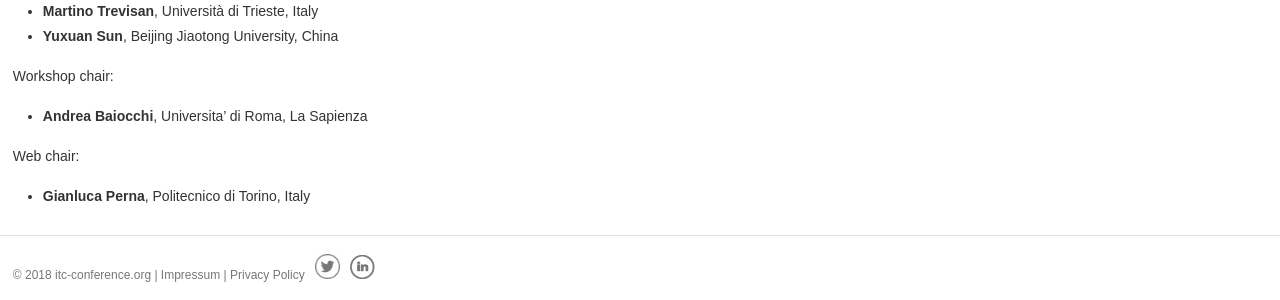
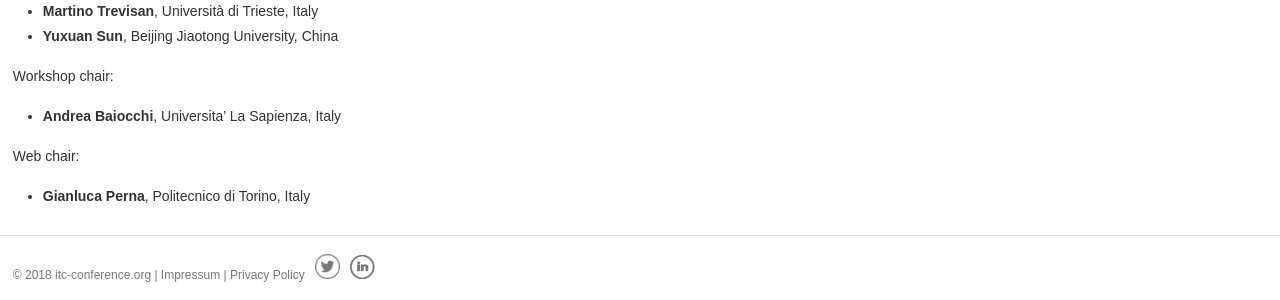
Before and after one commit to ohohlfeld/itc35, a Jekyll site: the page built from comittees.md, in a window 1280 px wide. Shown: the part 1083-1383 px from the top of the page. Built offline with Jekyll 4.4.1, drawn with Linux system fonts in a browser that asks for light colours.

Commit message:
Update comittees.md

```diff
--- a/comittees.md
+++ b/comittees.md
@@ -26,7 +26,7 @@ Publicity chairs:
    + **Yuxuan Sun**,  Beijing Jiaotong University, China
 
 Workshop chair:
-   + **Andrea Baiocchi**, Universita' di Roma, La Sapienza
+   + **Andrea Baiocchi**, Universita' La Sapienza, Italy
 
 Web chair:
    + **Gianluca Perna**, Politecnico di Torino, Italy
```
